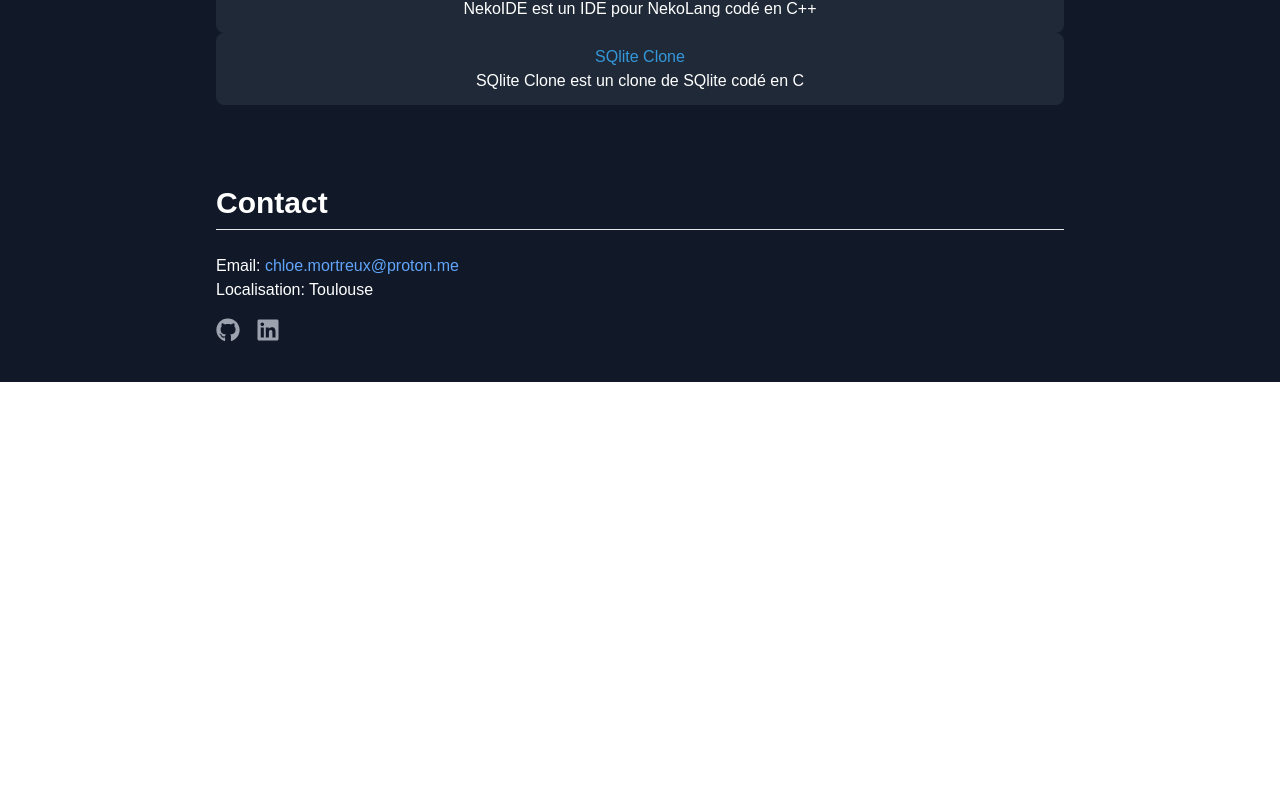
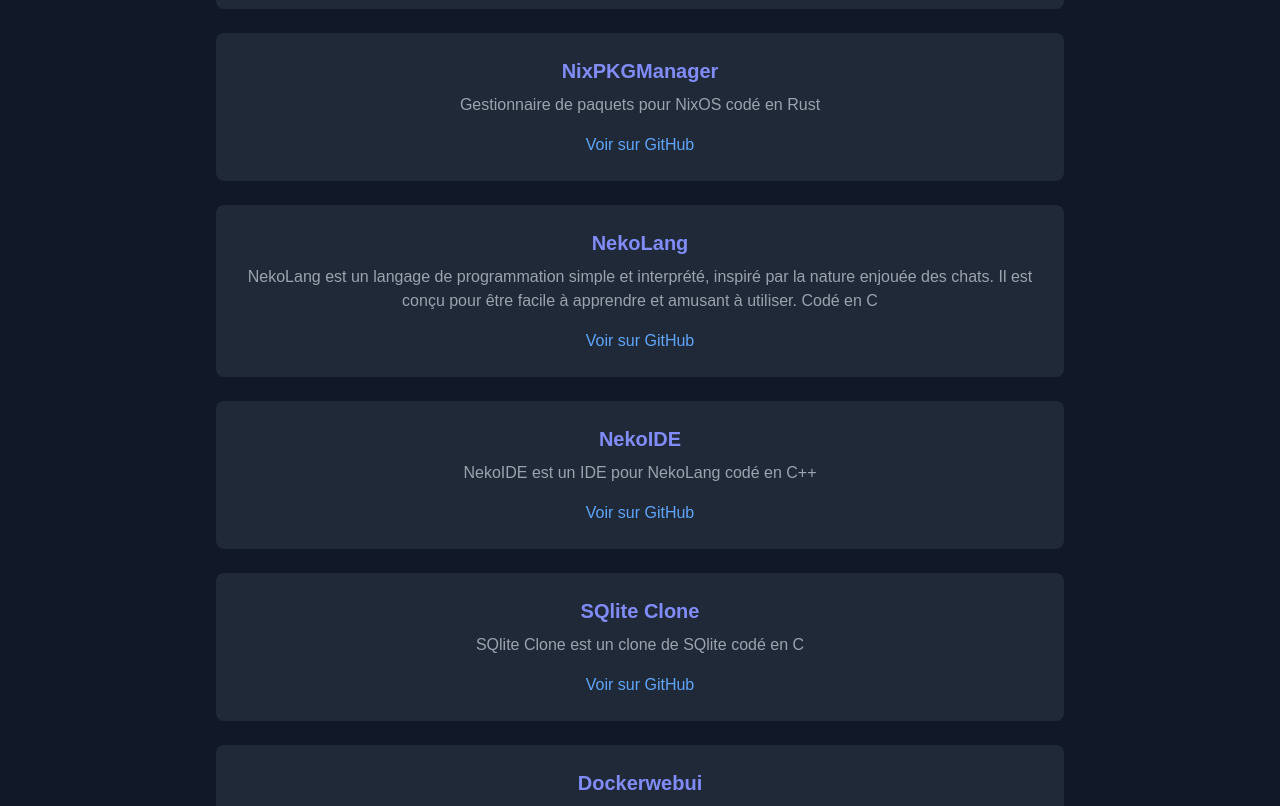
Before and after one commit to RikiLaNeko/Portfolio, a Next.js app: page / in a window 1280 px wide. Shown: the part 1754-2560 px from the top of the page. Before the commit the page ends 2136 px from the top, so only its background shows below. Built offline with nearby package versions, Linux system fonts and the light colour scheme.

Commit message:
Ajout des ProjectCard

```diff
--- a/app/page.tsx
+++ b/app/page.tsx
@@ -74,7 +74,38 @@
     description: "SQlite Clone est un clone de SQlite codé en C",
     link: "https://github.com/RikiLaNeko/sqlite_clone",
   },
+  {
+    title: "Dockerwebui",
+    description:
+      "Interface web pour Docker codée en Go pour le backend et VueJS pour le frontend",
+    link: "https://github.com/RikiLaNeko/dockerwebui",
+  },
 ];
+
+const ProjectCard = ({
+  title,
+  description,
+  link,
+}: {
+  title: string;
+  description: string;
+  link?: string;
+}) => (
+  <li className="bg-gray-800 p-6 rounded-lg text-center hover:bg-gray-700 transition-all mb-6">
+    <h3 className="text-xl font-semibold text-indigo-400">{title}</h3>
+    <p className="text-gray-400 mt-2">{description}</p>
+    {link && (
+      <a
+        href={link}
+        target="_blank"
+        rel="noopener noreferrer"
+        className="text-blue-400 hover:text-blue-300 mt-4 inline-block"
+      >
+        Voir sur GitHub
+      </a>
+    )}
+  </li>
+);
 
 export default function Home() {
   return (
@@ -120,16 +151,13 @@
       <section className="max-w-4xl mx-auto px-6 py-10">
         <h2 className="text-3xl font-semibold border-b pb-2 mb-6">Projets</h2>
         <ul>
-          {projects.map(({ title, description, link, language }) => (
-            <li
+          {projects.map(({ title, description, link }) => (
+            <ProjectCard
               key={title}
-              className="bg-gray-800 p-3 rounded-lg text-center hover:bg-gray-700 transition-all"
-            >
-              <a href={link} target="_blank" rel="noopener noreferrer">
-                {title}
-              </a>
-              <p>{description}</p>
-            </li>
+              title={title}
+              description={description}
+              link={link}
+            />
           ))}
         </ul>
       </section>
@@ -153,7 +181,6 @@
             <FaGithub />
           </a>
           <a href="#" className="text-gray-400 text-2xl hover:text-white">
-            {/* Ajouter le lien LinkedIn */}
             <FaLinkedin />
           </a>
         </div>
```
